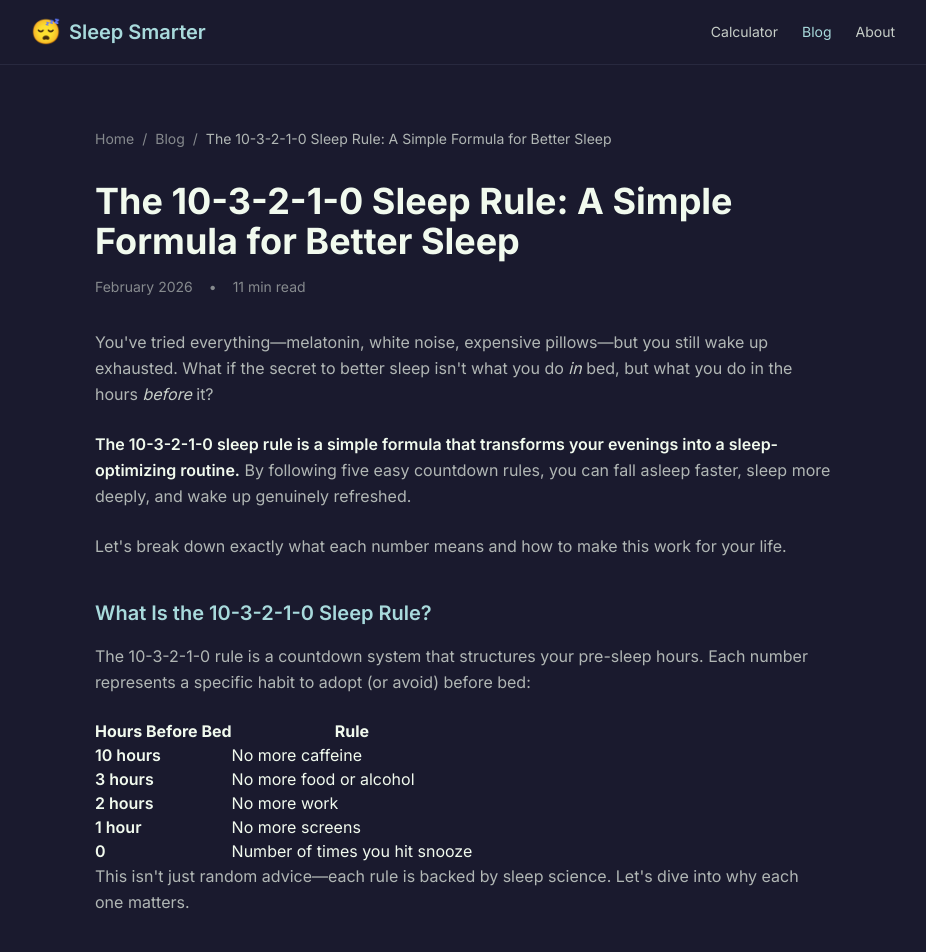
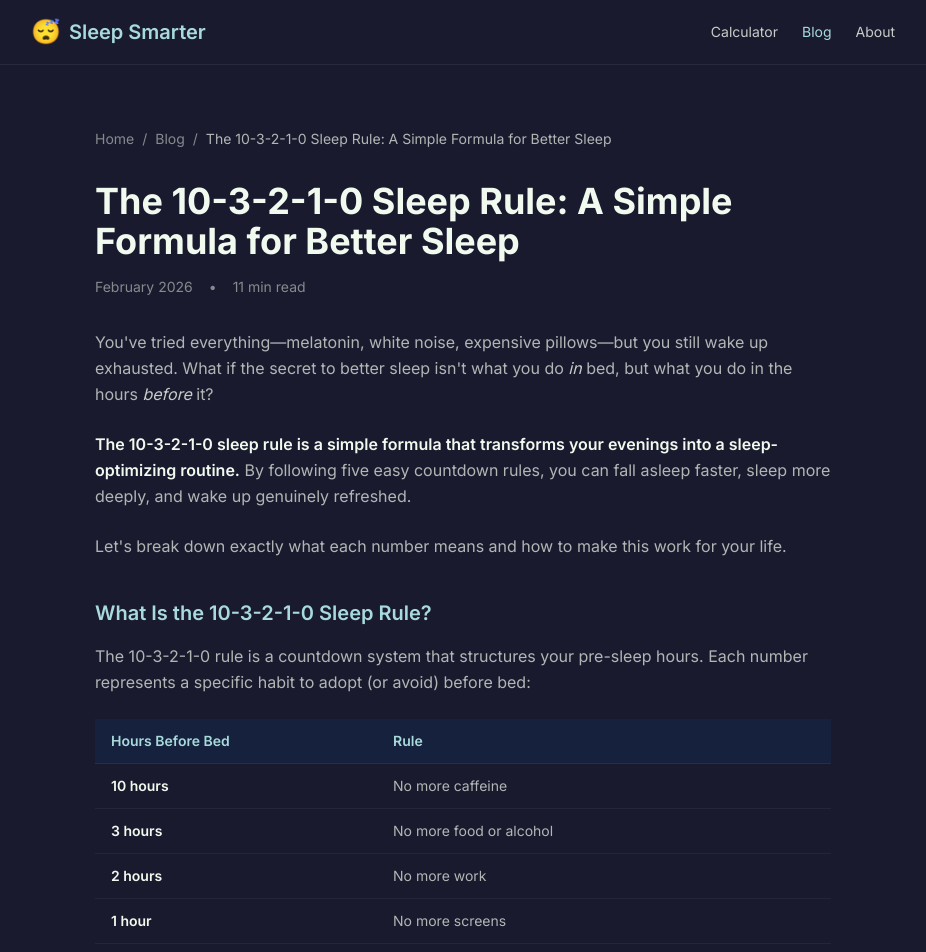
Before and after one commit to jmodigitalbot-ai/sleepsmarter-io, a React (Vite) app in the folder app/: page /blog/10-3-2-1-0-sleep-rule in a window 1280 px wide. Shown: the top 952 px of the page, without its empty margins (177-1103 px from the left). Built offline with nearby package versions, Linux system fonts and the light colour scheme.

Commit message:
Add image support: featured images, inline images, improved table styling

```diff
--- a/app/src/data/articles.ts
+++ b/app/src/data/articles.ts
@@ -13,6 +13,8 @@ export interface Article {
   readTime: string
   date: string
   content: string
+  featuredImage?: string
+  featuredImageAlt?: string
 }
 
 export const articles: Article[] = [
--- a/app/src/pages/Article.tsx
+++ b/app/src/pages/Article.tsx
@@ -54,6 +54,18 @@ export default function Article() {
           <span>{article.readTime}</span>
         </div>
 
+        {/* Featured Image */}
+        {article.featuredImage && (
+          <div className="mb-10 rounded-xl overflow-hidden">
+            <img
+              src={article.featuredImage}
+              alt={article.featuredImageAlt || article.title}
+              className="w-full h-auto"
+              loading="eager"
+            />
+          </div>
+        )}
+
         {/* Article Content - matching About page styling */}
         <div className="max-w-none">
           <ReactMarkdown
@@ -97,6 +109,37 @@ export default function Article() {
               ),
               hr: () => (
                 <hr className="border-[#4a4e69]/30 my-10" />
+              ),
+              img: ({ src, alt }) => (
+                <figure className="my-8">
+                  <img
+                    src={src}
+                    alt={alt || ''}
+                    className="w-full h-auto rounded-xl"
+                    loading="lazy"
+                  />
+                  {alt && (
+                    <figcaption className="text-center text-sm text-[#f1faee]/50 mt-3 italic">
+                      {alt}
+                    </figcaption>
+                  )}
+                </figure>
+              ),
+              table: ({ children }) => (
+                <div className="overflow-x-auto my-6">
+                  <table className="w-full text-sm text-[#f1faee]/70 border-collapse">
+                    {children}
+                  </table>
+                </div>
+              ),
+              thead: ({ children }) => (
+                <thead className="bg-[#16213e] text-[#a8dadc]">{children}</thead>
+              ),
+              th: ({ children }) => (
+                <th className="px-4 py-3 text-left font-semibold border-b border-[#4a4e69]/30">{children}</th>
+              ),
+              td: ({ children }) => (
+                <td className="px-4 py-3 border-b border-[#4a4e69]/20">{children}</td>
               ),
             }}
           >
```
Also changed, not shown: 2 other files (tests, documents, lock files or other folders).
